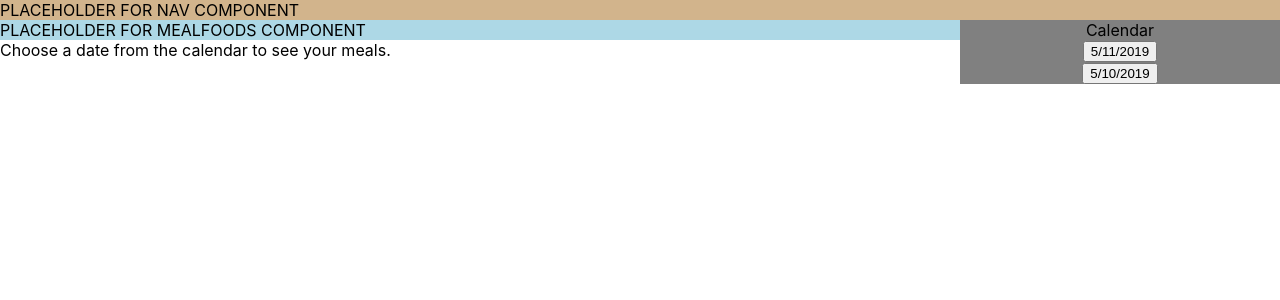
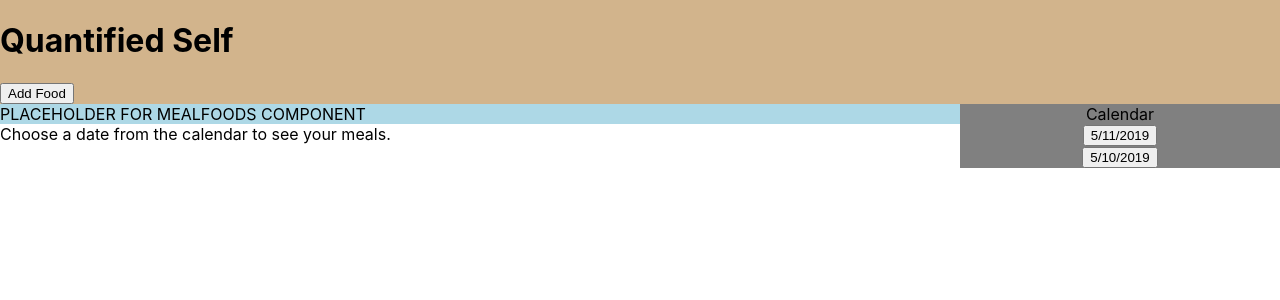
Before and after one commit to aprildagonese/qs_frontend, a React (Create React App) app: page / in a window 1280 px wide. Shown: the top 300 px of the page. Built offline with nearby package versions, Linux system fonts and the light colour scheme.

Commit message:
Adds Nav component to App

```diff
--- a/src/App.js
+++ b/src/App.js
@@ -1,4 +1,5 @@
 import React, { Component } from 'react';
+import Nav from './Nav';
 import Calendar from './Calendar';
 import DateMeals from './DateMeals';
 import { fetchRecipes } from './services/recipes'
@@ -57,7 +58,7 @@ class App extends Component {
   render() {
     return (
       <div className="App">
-        <span className="nav">PLACEHOLDER FOR NAV COMPONENT</span>
+        <Nav/>
         <span className="body-panel">
           <span className="foods-panel">
           <div className="meal-foods">PLACEHOLDER FOR MEALFOODS COMPONENT</div>
```
